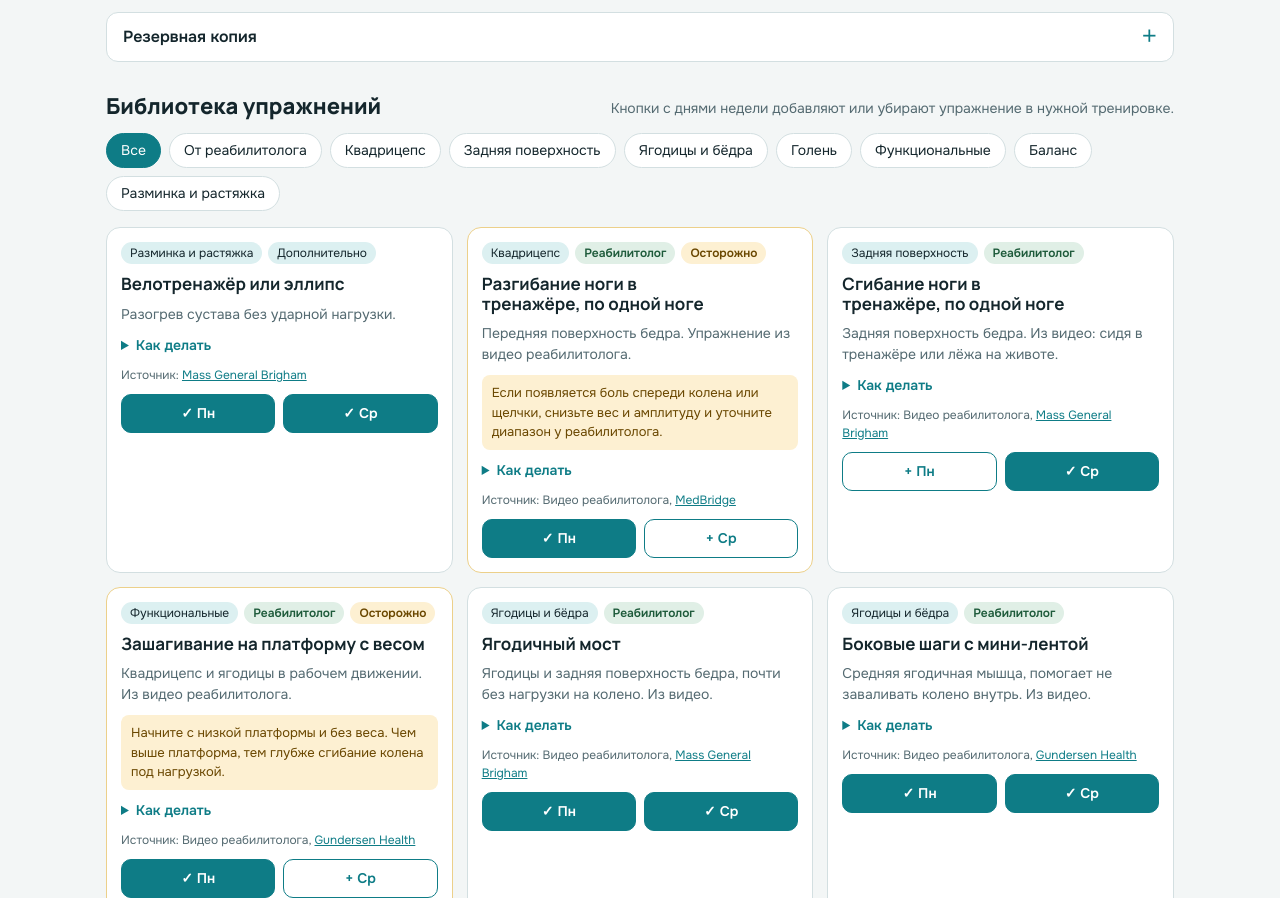
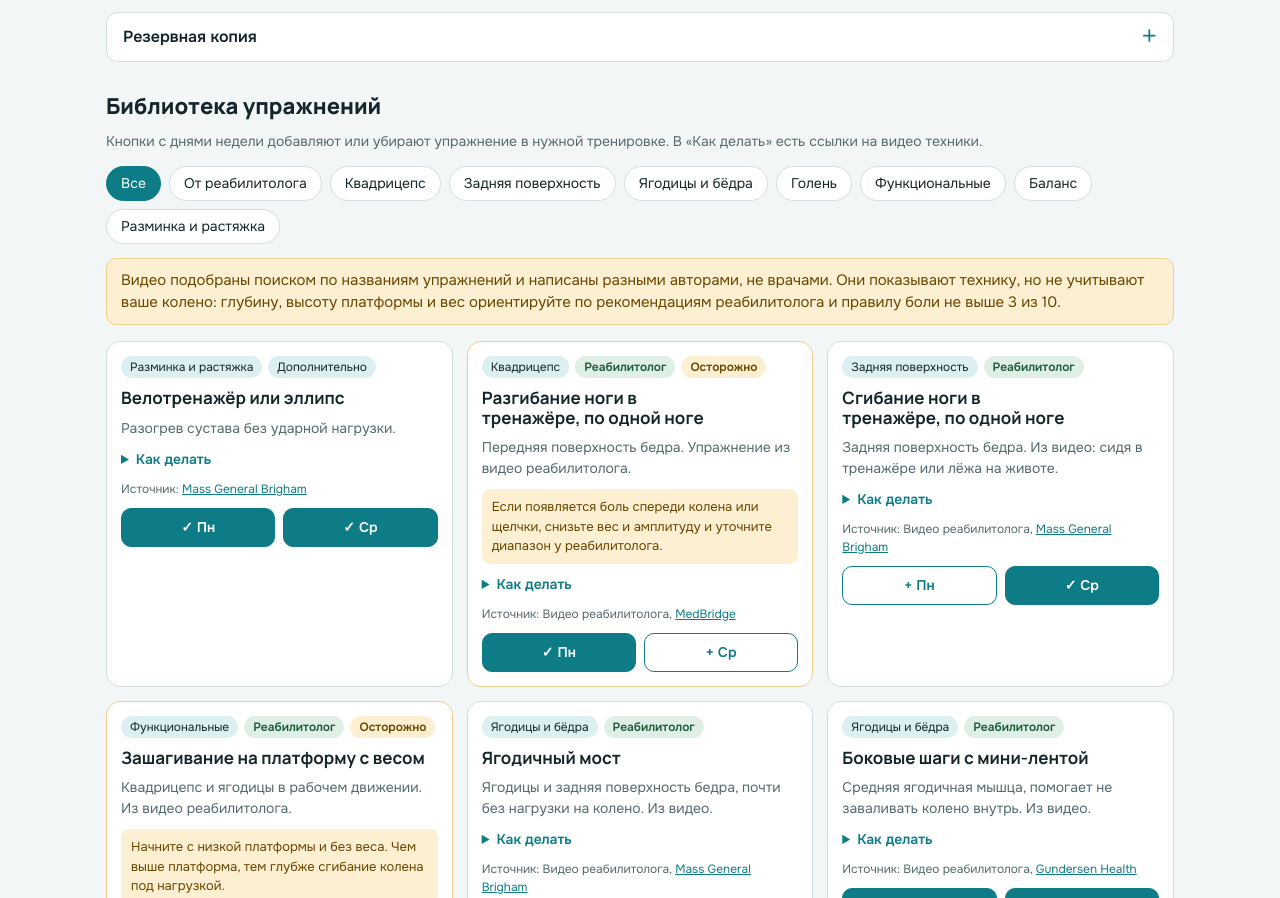
Before and after one commit to lekondra/training, a plain HTML site: page index.html in a window 1280 px wide. Shown: the part 1566-2464 px from the top of the page. Drawn offline with Linux system fonts and the light colour scheme.

Commit message:
Add YouTube technique videos to exercise cards
Co-Authored-By: Claude Sonnet 5.5 <noreply@anthropic.com>
Claude-Session: https://claude.ai/code/session_01FdvSj5kKhz8JmhpUcZyUcN

```diff
--- a/index.html
+++ b/index.html
@@ -183,9 +183,10 @@ textarea{width:100%;min-height:200px;font:14px/1.5 var(--font-body);padding:10px
 <section aria-labelledby="lib-h">
   <div class="sec-head">
     <h2 id="lib-h">Библиотека упражнений</h2>
-    <p class="note">Кнопки с днями недели добавляют или убирают упражнение в нужной тренировке.</p>
+    <p class="note">Кнопки с днями недели добавляют или убирают упражнение в нужной тренировке. В «Как делать» есть ссылки на видео техники.</p>
   </div>
   <div class="chips" id="chips" role="group" aria-label="Фильтр упражнений"></div>
+  <p class="warnbox" style="margin-top:14px">Видео подобраны поиском по названиям упражнений и написаны разными авторами, не врачами. Они показывают технику, но не учитывают ваше колено: глубину, высоту платформы и вес ориентируйте по рекомендациям реабилитолога и правилу боли не выше 3 из 10.</p>
   <div class="grid" id="lib"></div>
 </section>
 
@@ -225,6 +226,28 @@ textarea{width:100%;min-height:200px;font:14px/1.5 var(--font-body);padding:10px
     {t:"Meniscus root tears and extrusion (PMC)", u:"https://pmc.ncbi.nlm.nih.gov/articles/PMC11698001"},
     {t:"HSS: Meniscus Repair Rehabilitation Guidelines", u:"https://www.hss.edu/files/HSSRehabilitationClinicalGuidelines-Knee-MeniscusRepair-Post-operative.pdf"}
   ];
+
+  var YT = "https://www.youtube.com/watch?v=";
+  var VID = {
+    leg_ext:   [["hXyC9CGfvo4","Техника и ошибки"],["xDFRj3E1rIo","Идеальная техника"]],
+    leg_curl:  [["BXXaYSW2Ozw","Лёжа в тренажёре"],["MOE6nBmmpdU","Сидя в тренажёре"]],
+    stepup:    [["0JtwInDOHfU","Как выполнять"],["zpLCeGhBul0","С гантелями, нюансы"],["QPW1QxMUmB4","Разбор ошибок"]],
+    bridge:    [["vVVgirycHbY","Техника и варианты, в том числе на одной ноге"],["dtWBAJbuuKg","На одной ноге"]],
+    band_walk: [["Y_IfnMot2M4","Mini band side step","EN"],["mKCe63bpPxA","Mini band lateral walk","EN"]],
+    calf:      [["2qswCcH7iQc","Стоя, два варианта"],["l6kaamNEeXc","На одной ноге на возвышении"]],
+    rdl:       [["w8618QnyZi8","С гантелями"],["fd7PjHjHICY","На одной ноге"]],
+    deadlift:  [["ugkSLm4_XmU","С гантелями, нюансы"]],
+    bulgarian: [["alM4hjqfOoE","Правильная техника"],["VDyPdfpOnw0","Техника и нюансы"]],
+    quad_set:  [["HscSsKwohoQ","Quadriceps isometric set","EN"],["VhoTCYP4QuI","Isométrico de cuádriceps","ES"]],
+    slr:       [["U4L_6JEv9Jg","Straight leg raises","EN"]],
+    wall_slide:[["IukWbevPdgs","Приседание с мячом за спиной"],["q8JL27QMdbM","Приседания у стены на фитболе"]],
+    clamshell: [["V1pKVnHorIM","Clamshell, hip abductor","EN"],["Wc95leKBLYg","How to do the clam","EN"]],
+    side_raise:[["A79S8UBEukc","С фитнес-резинкой"],["7uMYFB08O4I","Махи ногой лёжа на боку"]],
+    seated_calf:[["xxDJ7SaYVm8","Подъём на носки сидя"],["tRzOQ9nQnbs","Seated calf raise"]],
+    balance:   [["9ZgHBDzPr7c","Single leg balance and proprioception","EN"],["6aOtkfIPS8Y","Single leg balance","EN"]],
+    calf_stretch:[["mL99mSTxoJ4","Растяжка икроножных"],["1CrGD7zO478","Растяжка камбаловидной у стены"]],
+    ham_stretch:[["CmIbrEiMXik","Лёжа на спине"],["-3ZFLVf1a4c","Лёжа, пилатес"]]
+  };
 
   var CATS = ["Квадрицепс","Задняя поверхность","Ягодицы и бёдра","Голень","Функциональные","Баланс","Разминка и растяжка"];
 
@@ -434,7 +457,11 @@ textarea{width:100%;min-height:200px;font:14px/1.5 var(--font-body);padding:10px
       var tags = '<span class="tag">'+e.cat+'</span>'
         + (e.level==="rehab" ? '<span class="tag rehab">Реабилитолог</span>' : '<span class="tag">Дополнительно</span>')
         + (e.warn ? '<span class="tag warn">Осторожно</span>' : '');
-      var how = '<ol>'+e.how.map(function(h){return '<li>'+h+'</li>';}).join("")+'</ol>' + (e.prog ? '<p class="note" style="margin-top:8px">'+e.prog+'</p>' : '');
+      var vids = (VID[e.id] || []).map(function(v){
+        return '<li><a href="'+YT+v[0]+'" target="_blank" rel="noopener">'+v[1]+'</a>'+(v[2] ? ' <span class="note">('+v[2]+')</span>' : '')+'</li>';
+      }).join("");
+      var how = '<ol>'+e.how.map(function(h){return '<li>'+h+'</li>';}).join("")+'</ol>' + (e.prog ? '<p class="note" style="margin-top:8px">'+e.prog+'</p>' : '')
+        + (vids ? '<p class="note" style="margin-top:10px"><b>Видео на YouTube</b></p><ul class="vids">'+vids+'</ul>' : '');
       return '<article class="card'+(e.warn?' caution':'')+'"><div class="tags">'+tags+'</div><h3>'+e.name+'</h3><p class="what">'+e.what+'</p>'
         + (e.warn ? '<p class="warnline">'+e.warn+'</p>' : '')
         + '<details><summary>Как делать</summary>'+how+'</details>'
```
